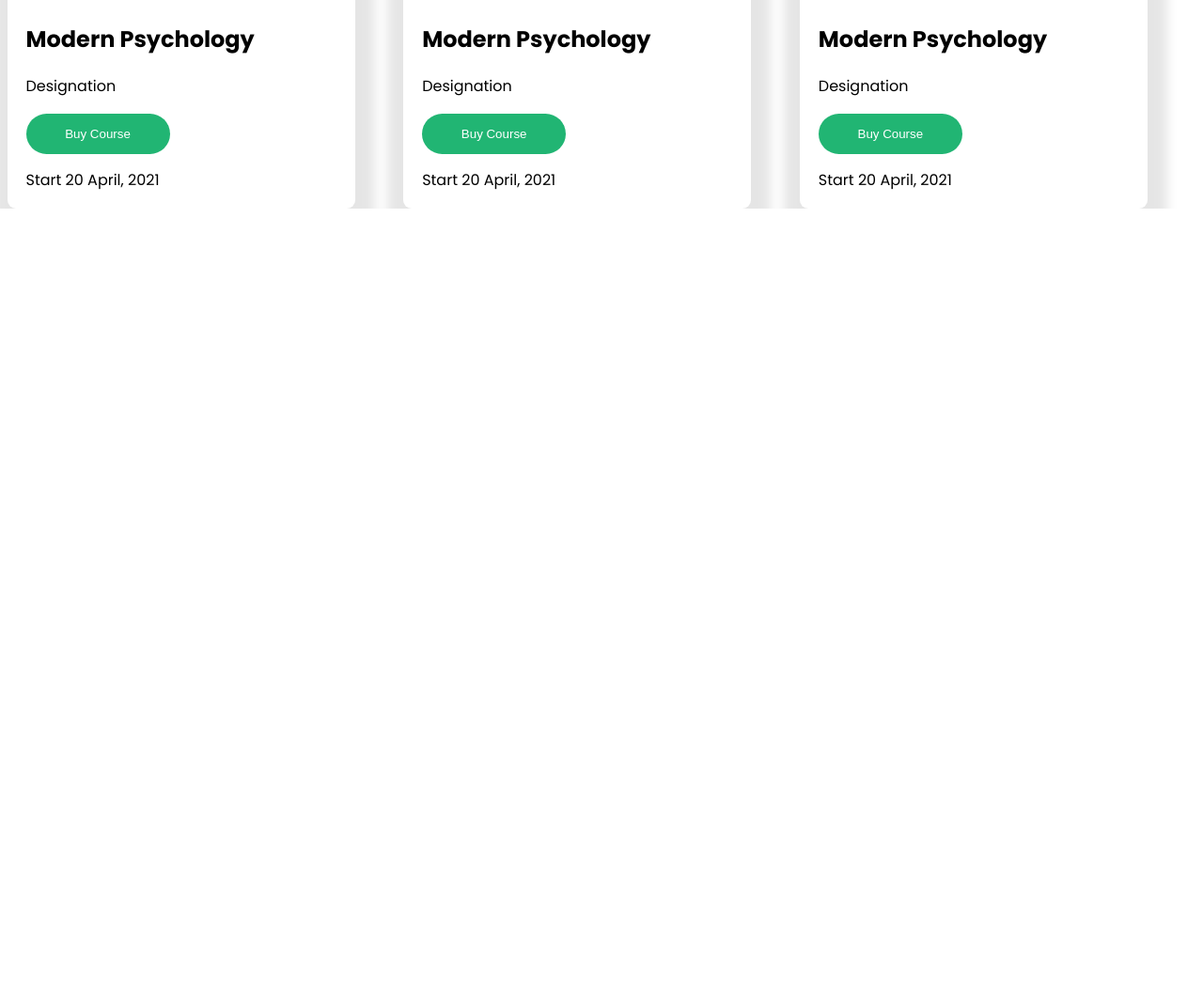
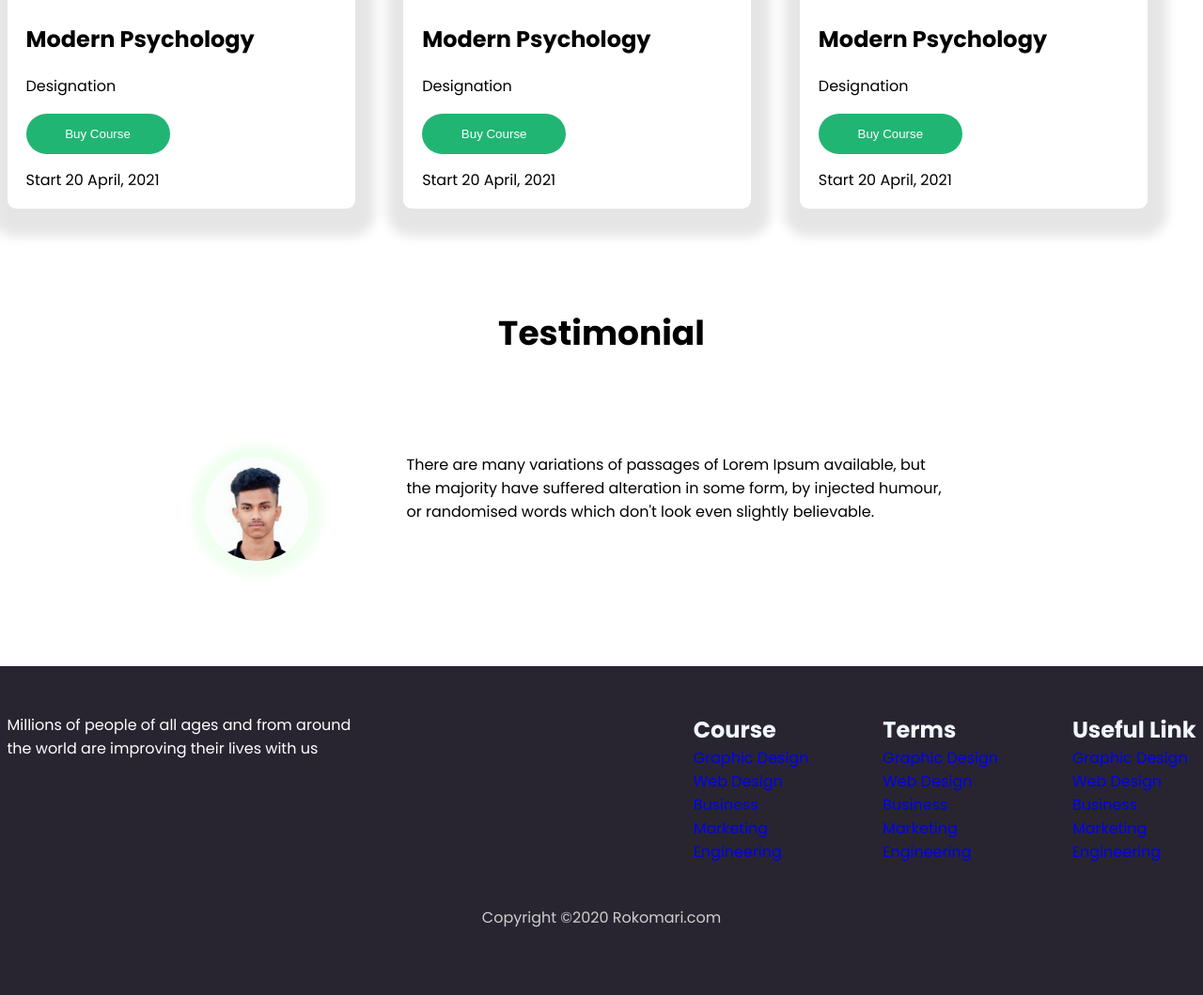
Before and after one commit to RMABID/e-school-abid, a plain HTML site: page index.html in a window 1280 px wide. Shown: the part 1392-2451 px from the top of the page at 94% size. Before the commit the page ends 1614 px from the top, so only its background shows below. Drawn offline with Linux system fonts and the light colour scheme.

Commit message:
footer section commit

```diff
--- a/index.html
+++ b/index.html
@@ -101,7 +101,62 @@
 
                 </div>
             </div>
+
+            <div class="testimonial-section">
+                <h1>Testimonial</h1>
+                <div class="testimonial-section-container">
+                    <div class="testimonial-section-image">
+                        <img src="./Photos/Imran .jpg" alt="Imran">
+                    </div>
+                    <div class="testimonial-section-content">
+                        <p>There are many variations of passages of Lorem Ipsum available, but the
+                            majority have suffered alteration in some form, by injected humour,
+                           or randomised words which don't look even slightly believable.</p>
+                    </div>
+                </div>
+
+            </div>
         </section>
     </main>
+
+    <footer>
+        <section class="container">
+            <div class="footer-section">
+                <div class="footer-content">
+                    <p>Millions of people of all ages and from around
+                        the world are improving their lives with us</p>
+                </div>
+                <div class="footer-links">
+                    <ul>
+                        <h1>Course</h1>
+                        <li><a href="#"> Graphic Design</a></li>
+                        <li><a href="#">Web Design</a></li>
+                        <li><a href="#">Business</a></li>
+                        <li><a href="#">  Marketing</a></li>
+                        <li><a href="#">Engineering</a></li>
+                    </ul>
+                    <ul>
+                        <h1>Terms</h1>
+                        <li><a href="#"> Graphic Design</a></li>
+                        <li><a href="#">Web Design</a></li>
+                        <li><a href="#">Business</a></li>
+                        <li><a href="#">  Marketing</a></li>
+                        <li><a href="#">Engineering</a></li>
+                    </ul>
+                    <ul>
+                        <h1>Useful Link</h1>
+                        <li><a href="#"> Graphic Design</a></li>
+                        <li><a href="#">Web Design</a></li>
+                        <li><a href="#">Business</a></li>
+                        <li><a href="#">  Marketing</a></li>
+                        <li><a href="#">Engineering</a></li>
+                    </ul>
+                </div>
+            </div>
+            <div class="copy-rights">
+            <p>Copyright &copy;2020 Rokomari.com</p>
+            </div>
+        </section>
+    </footer>
 </body>
 </html>
--- a/style.css
+++ b/style.css
@@ -166,6 +166,68 @@ span{
 }
 
 
+.testimonial-section{
+    margin-top: 105px;
+}
+.testimonial-section h1{
+    font-weight: 700;
+    font-size: 36px;
+    text-align: center;
+    color: rgb(0, 0, 0);
+}
+.testimonial-section-container{
+    margin-top: 100px;
+    display: flex;
+    gap: 100px;
+    margin-left: 205px;
+}
+.testimonial-section-image img{
+    width: 120px;
+    height: 120px;
+    border-radius: 50%;
+    box-shadow: 1px 1px 10px 10px rgb(240, 255, 240);
+    border: 5px solid rgb(240, 255, 240);
+}
+.testimonial-section-content p{
+    width: 580px;
+    height: 90px;
+    font-weight: 400;
+    font-size: 16px;
+    color: rgb(0, 0, 0);
+}
+footer{
+    margin-top: 100px;
+    background-color: rgb(40, 37, 49);
+}
+.footer-section{
+    display: flex;
+    padding-top: 50px;
+    justify-content: space-between;
+    color: aliceblue;
+}
+.footer-links{
+    display: grid;
+    grid-template-columns: repeat(3,1fr);
+    gap: 70px;
+}
+.footer-content p{
+    width: 384px;
+    height: 60px;
+    font-weight: 400;
+    font-size: 16px;
+    color: rgb(255, 255, 255);
+}
+.copy-rights{
+    font-weight: 400;
+    font-size: 16px;
+    margin-top: 45px;
+    padding-bottom: 70px;
+    text-align: center;
+    color: rgb(205, 205, 205);
+}
+
+
+
 
 @media screen and (max-width: 576px) {
 
@@ -218,8 +280,37 @@ span{
     }
     .online-courses-container{
         grid-template-columns: repeat(1, 1fr);
-        margin-left: 60px;
+        margin-left: 36px;
+    }
+    .footer-section{
+        flex-direction: column;
+    }
+    .testimonial-section-container{
+        flex-direction: column;
+        justify-content: center;
+        align-items: center;
+        margin-left: 10px;
+    }
+    .testimonial-section-container p{
+        width: 305px;
+        height: 190px;
+        align-items: center;
+        text-align: center;
+    }
+    .footer-links{
+        grid-template-columns: repeat(1, 1fr);
+        text-align: center;
+        align-items: center;
+        justify-content: center;
+    }
+    .footer-content p{
+        display: none;
+        /* width: 270px;
+        height: 80px;
+        margin-right: -105px;
+        align-items: center;
+        justify-content: center;
+        text-align: center; */
     }
 
-
 }
```
Also changed, not shown: Photos/Imran .jpg (added), Photos/Man.png (deleted).
